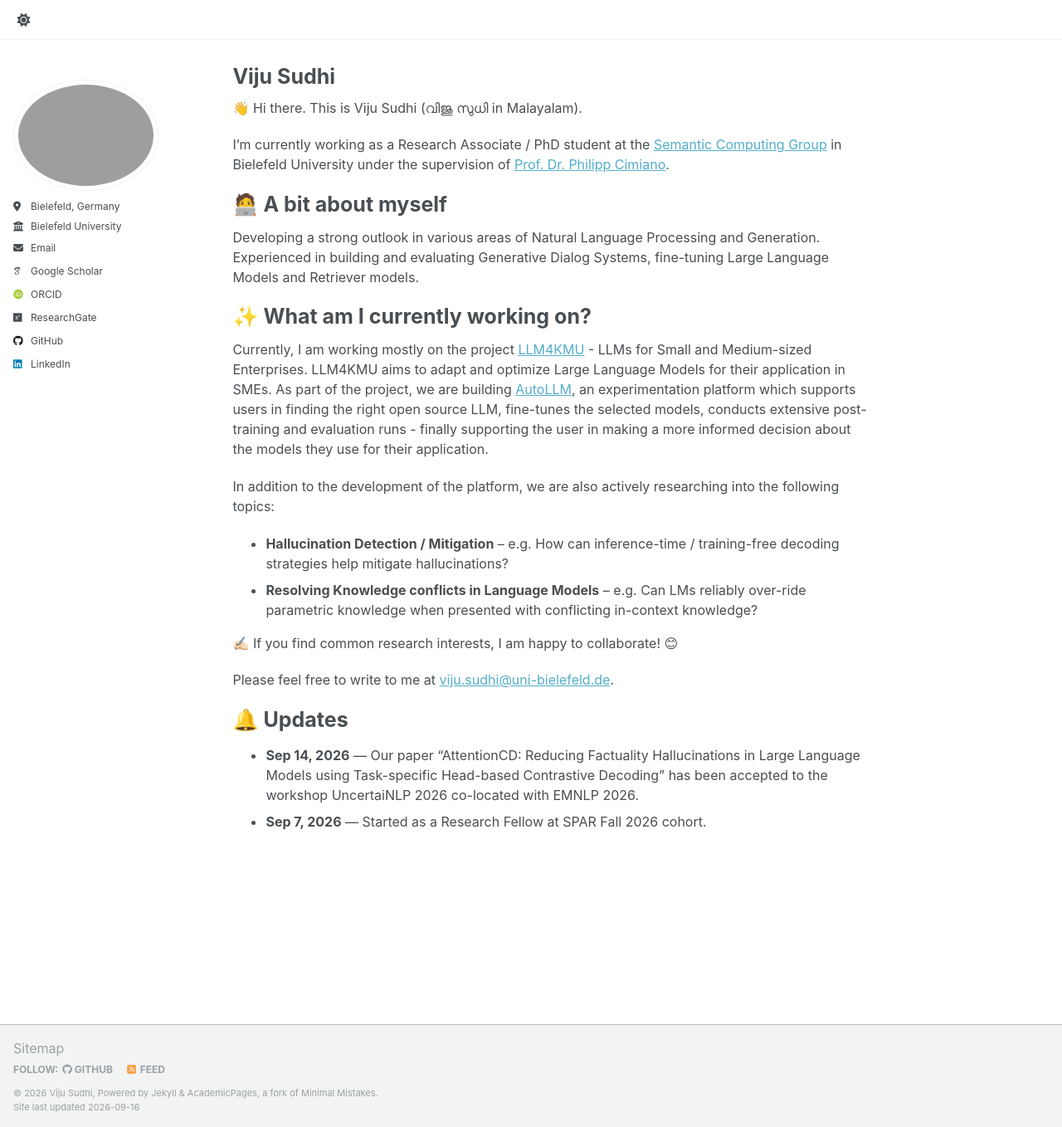
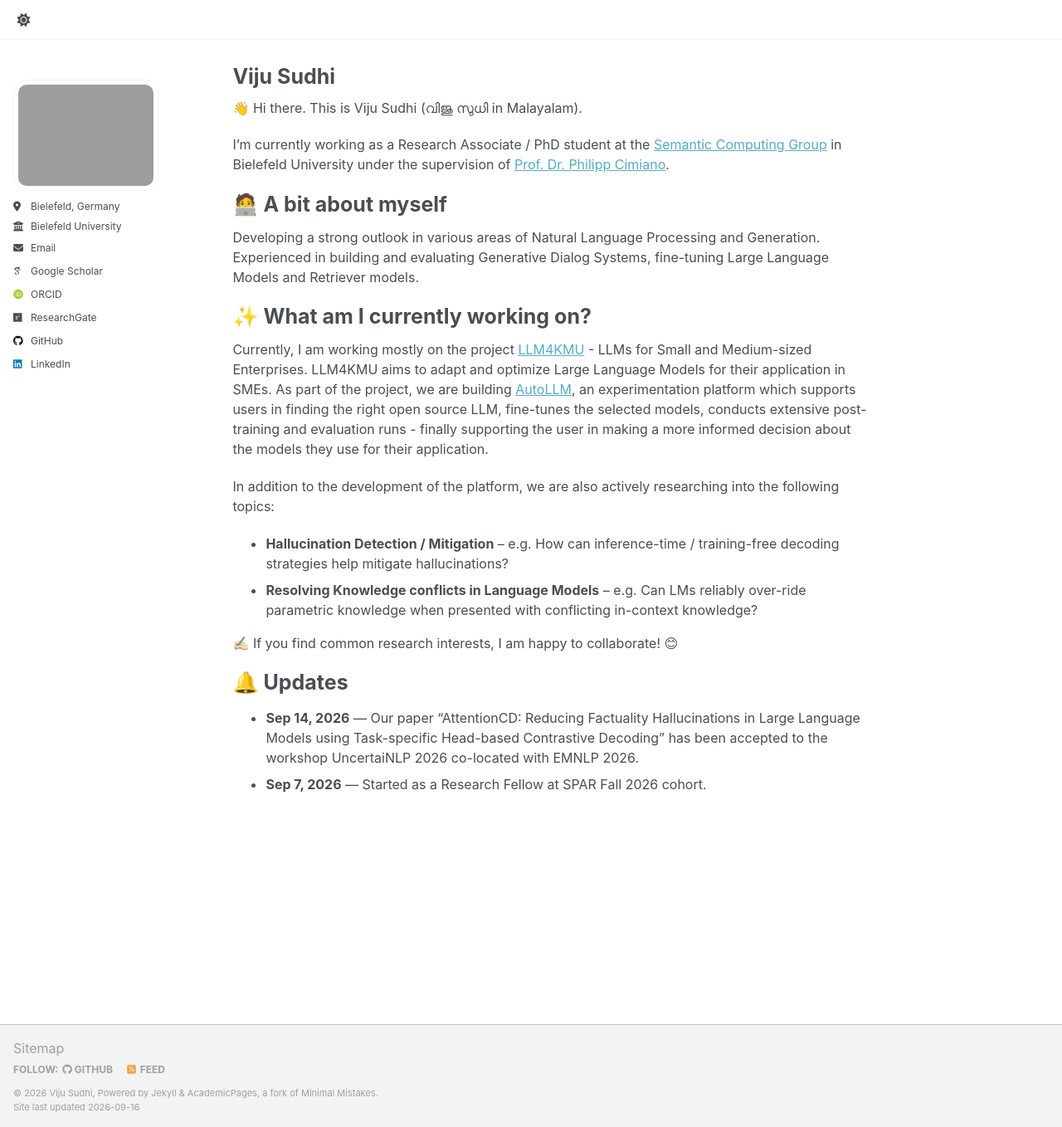
Before and after one commit to vijusudhi/vijusudhi.github.io, a Jekyll site: the page built from _pages/about.md, in a window 1280 px wide and 1358 px high. Shown: the whole window at 83% size. Built offline with Jekyll 4.4.1, drawn with Linux system fonts in a browser that asks for light colours; some web fonts are replaced; a script that is not in the unit is left out.

Commit message:
Update about.md, update sidebar styles for profile image

```diff
--- a/_pages/about.md
+++ b/_pages/about.md
@@ -23,8 +23,6 @@ In addition to the development of the platform, we are also actively researching
 
 ✍🏻 If you find common research interests, I am happy to collaborate! 😊
 
-Please feel free to write to me at [viju.sudhi@uni-bielefeld.de](mailto:viju.sudhi@uni-bielefeld.de).
-
 # 🔔 Updates
 
 - **Sep 14, 2026** — Our paper "AttentionCD: Reducing Factuality Hallucinations in Large Language Models using Task-specific Head-based Contrastive Decoding" has been accepted to the workshop UncertaiNLP 2026 co-located with EMNLP 2026.
--- a/_sass/layout/_sidebar.scss
+++ b/_sass/layout/_sidebar.scss
@@ -95,7 +95,8 @@
 
   img {
     max-width: 175px;
-    border-radius: 50%;
+    border-radius: 16px;
+    object-fit: cover;
 
     @include breakpoint($large) {
       padding: 5px;
```
